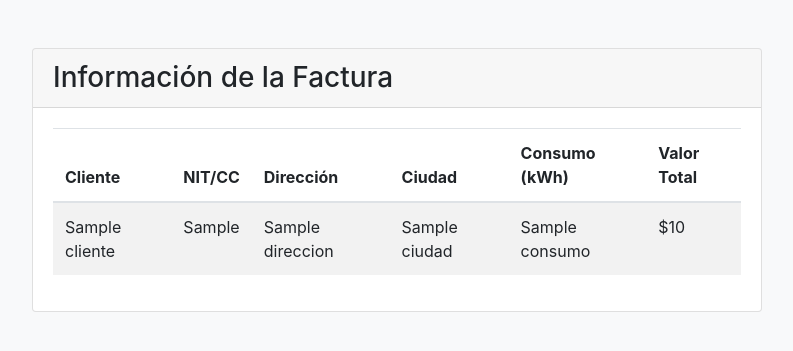
After one commit to dcmg03/LenguajesProyecto, a Flask app: template templates/tabla.html in a window 1280 px wide. The commit adds this page. Shown: the top 351 px of the page, without its empty margins (243-1036 px from the left). Run offline with Flask 3, Linux system fonts and the light colour scheme; the template is opened without the code that fills it: most values are stand-ins (such as "Sample title", 1, 10 or a date in 2020); some libraries are stand-ins or nearby versions.

Commit message:
add table Factura

```diff
--- a/main.py
+++ b/main.py
@@ -1,12 +1,12 @@
 from flask import Flask, render_template, request, redirect
 import PyPDF2
+import re
 from PyPDF2 import PdfReader
 from requests import session
 import bcrypt
 from flask_sqlalchemy import SQLAlchemy
 # Rutas de autenticación
 from flask import request, make_response
-
 
 app = Flask(__name__, template_folder='templates')
 # Crear modelo User y tabla users en la base de datos para guardar los usuarios registrados:
@@ -20,9 +20,6 @@ class User(db.Model):
 
     def __repr__(self):
         return f'<User {self.username}>'
-
-
-
 
 
 @app.route('/login', methods=['POST'])
@@ -44,7 +41,8 @@ def login():
 def show_signup():
     return render_template('signup.html')
 
-#Recibimos el POST del formulario
+
+# Recibimos el POST del formulario
 @app.route('/signup', methods=['POST'])
 def signup():
     username = request.form['username']
@@ -84,7 +82,30 @@ def upload():
         for page in pdf_reader.pages:
             text += page.extract_text()
         pdf_file.close()
-        return text
+
+        # Expresiones regulares para extraer la información
+        cliente_regex = r'Cliente\s+(\w+\s+\w+\s+\w+)'
+        nit_cc_regex = r'Nit\.\s*C\.C\.\s*(\d+)'
+        direccion_regex = r'Dirección\s+(\w+\s+\w+\s+\w+\s*\d*\s*\-*\s*\d*)'
+        ciudad_regex = r'Ciudad\s+(\w+)'
+        consumo_regex = r'Consumo en \(KWh\)(\d+)'
+        valor_total_regex = r'VALOR TOTAL A PAGAR\s+\$(\d+)'
+
+        consumo_match = re.search(consumo_regex, text)
+        if consumo_match:
+            consumo = consumo_match.group(1)
+        else:
+            consumo = "0"  # O cualquier otro valor por defecto que desees
+        cliente = re.search(cliente_regex, text).group(1)
+        nit_cc = re.search(nit_cc_regex, text).group(1)
+        direccion = re.search(direccion_regex, text).group(1)
+        ciudad = re.search(ciudad_regex, text).group(1)
+        consumo = re.search(consumo_regex, text).group(1)
+        valor_total = re.search(valor_total_regex, text).group(1)
+
+        return render_template('tabla.html', cliente=cliente, nit_cc=nit_cc, direccion=direccion,
+                               ciudad=ciudad, consumo=consumo, valor_total=valor_total)
+
 
 print(app.url_map)
 
--- /dev/null
+++ b/templates/base.html
@@ -0,0 +1,24 @@
+<!DOCTYPE html>
+<html lang="en">
+<head>
+    <meta charset="UTF-8">
+    <meta name="viewport" content="width=device-width, initial-scale=1.0">
+    <title>{% block title %}{% endblock %}</title>
+    <link rel="stylesheet" href="https://stackpath.bootstrapcdn.com/bootstrap/4.5.2/css/bootstrap.min.css" integrity="sha384-JcKb8q3iqJ61gNV9KGb8thSsNjpSL0n8PARn9HuZOnIxN0hoP+VmmDGMN5t9UJ0Z" crossorigin="anonymous">
+    <style>
+        body {
+            background-color: #f8f9fa;
+        }
+    </style>
+</head>
+<body>
+    <div class="container my-5">
+        {% block content %}
+        {% endblock %}
+    </div>
+
+    <script src="https://code.jquery.com/jquery-3.5.1.slim.min.js" integrity="sha384-DfXdz2htPH0lsSSs5nCTpuj/zy4C+OGpamoFVy38MVBnE+IbbVYUew+OrCXaRkfj" crossorigin="anonymous"></script>
+    <script src="https://cdn.jsdelivr.net/npm/popper.js@1.16.1/dist/umd/popper.min.js" integrity="sha384-9/reFTGAW83EW2RDu2S0VKaIzap3H66lZH81PoYlFhbGU+6BZp6G7niu735Sk7lN" crossorigin="anonymous"></script>
+    <script src="https://stackpath.bootstrapcdn.com/bootstrap/4.5.2/js/bootstrap.min.js" integrity="sha384-B4gt1jrGC7Jh4AgTPSdUtOBvfO8shuf57BaghqFfPlYxofvL8/KUEfYiJOMMV+rV" crossorigin="anonymous"></script>
+</body>
+</html>
--- /dev/null
+++ b/templates/tabla.html
@@ -0,0 +1,39 @@
+{% extends 'base.html' %}
+
+{% block title %}Información de la Factura{% endblock %}
+
+{% block content %}
+<div class="row justify-content-center">
+    <div class="col-md-8">
+        <div class="card">
+            <div class="card-header">
+                <h3 class="mb-0">Información de la Factura</h3>
+            </div>
+            <div class="card-body">
+                <table class="table table-striped">
+                    <thead>
+                        <tr>
+                            <th>Cliente</th>
+                            <th>NIT/CC</th>
+                            <th>Dirección</th>
+                            <th>Ciudad</th>
+                            <th>Consumo (kWh)</th>
+                            <th>Valor Total</th>
+                        </tr>
+                    </thead>
+                    <tbody>
+                        <tr>
+                            <td>{{ cliente }}</td>
+                            <td>{{ nit_cc }}</td>
+                            <td>{{ direccion }}</td>
+                            <td>{{ ciudad }}</td>
+                            <td>{{ consumo }}</td>
+                            <td>${{ valor_total }}</td>
+                        </tr>
+                    </tbody>
+                </table>
+            </div>
+        </div>
+    </div>
+</div>
+{% endblock %}
```
Also changed, not shown: login.js (deleted, +0 -25 lines), sesion.py (deleted, +0 -36 lines), static/stylesSignup.css (deleted, +0 -51 lines), templates/index.html (+20 -37 lines), templates/signup.html (deleted, +0 -20 lines), 1 other file.
